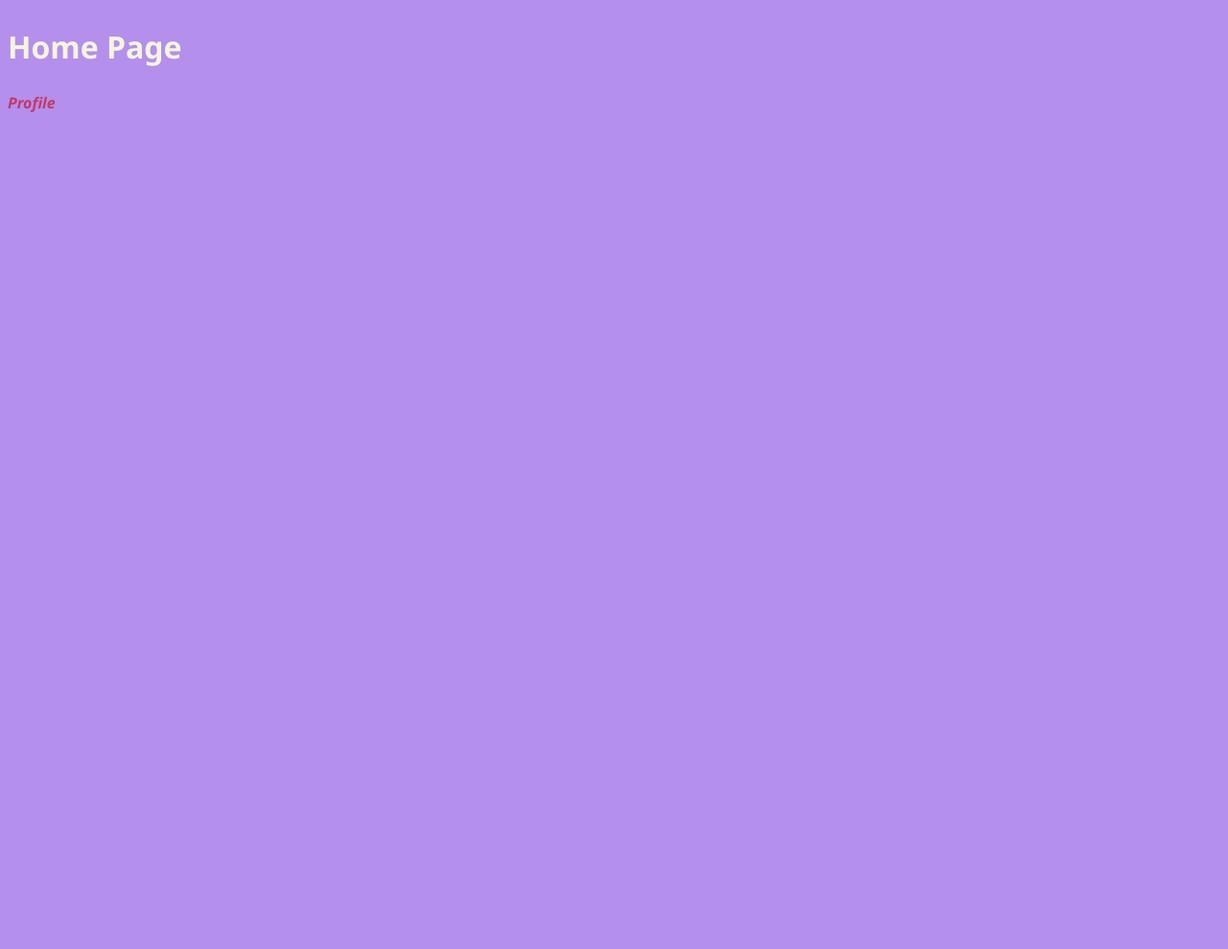
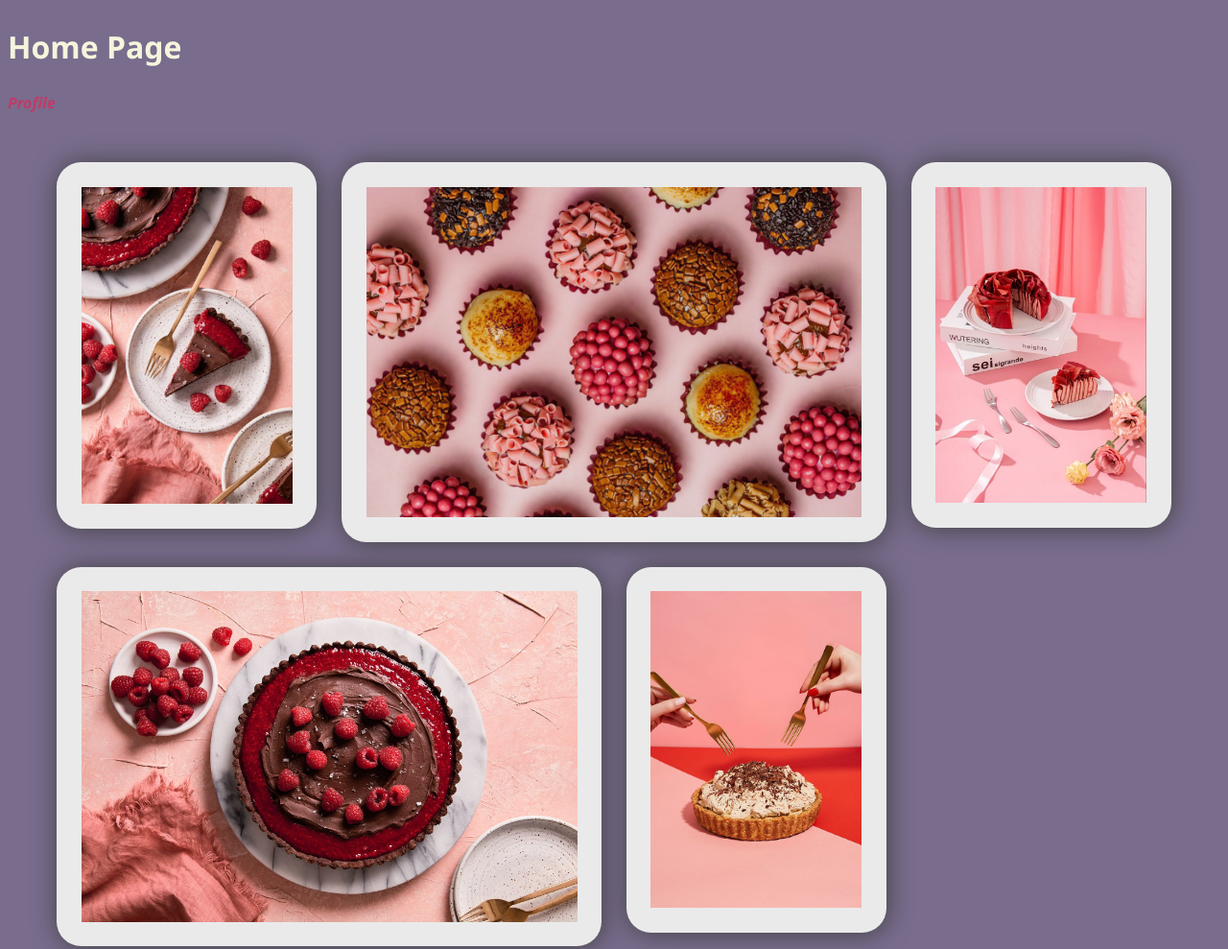
Before and after one commit to LouraHassan/ProjectX, a plain HTML site: page home.html in a window 1280 px wide. Shown: the top 989 px of the page at 96% size. Before the commit the page ends 800 px from the top, so only its background shows below. Drawn offline with Linux system fonts and the light colour scheme.

Commit message:
grid gallary

```diff
--- a/home.html
+++ b/home.html
@@ -11,5 +11,15 @@
     <a href="index.html"  class="link">
         <h5>Profile</h5>
     </a>
+
+    <div class="grid-container">
+        <div class="grid-item"><img class="img" src="images/image-1.jpg" alt=""></div>
+        <div class="grid-item grid-item-span"><img class="img" src="images/image-2.jpg" alt=""></div>
+        <div class="grid-item "><img class="img" src="images/image-3.jpg" alt=""></div>
+        <div class="grid-item grid-item-span"><img class="img" src="images/image-4.jpg" alt=""></div>
+        <div class="grid-item"><img class="img" src="images/image-5.jpg" alt=""></div>
+
+
+    </div>
 </body>
 </html>
--- a/stylesheet.css
+++ b/stylesheet.css
@@ -1,5 +1,5 @@
 body{
-    background-color: rgb(180, 143, 236);
+    background-color: rgb(121, 108, 141);
     color: beige;
     font-family: 'Segoe UI', Tahoma, Geneva, Verdana, sans-serif;
 }
@@ -49,3 +49,31 @@ li{
     align-items: center;
     height: fit-content;
 }
+
+.grid-container{
+    display: grid;
+    grid-template-columns: repeat(4,1fr);
+    grid-template-rows: repeat(2, 1fr);
+    margin: 4vw;
+    gap: 2vw;
+}
+
+.grid-item{
+    background-color: rgb(234, 234, 234);
+    display: flex;
+    justify-content: center;
+    align-items: center;
+    font-size: x-large;
+    padding: 2vw;
+    height: fit-content;
+    border-radius: 2vw;
+    box-shadow: 1px 1px 2vw rgb(65, 65, 65);
+}
+.grid-item-span{
+    grid-column: span 2;
+
+}
+
+.img{
+    width: 100%;
+}
```
Also changed, not shown: index.html (+3 -2 lines), images/image-1.jpg (added), images/image-2.jpg (added), images/image-3.jpg (added), images/image-4.jpg (added), images/image-5.jpg (added).
